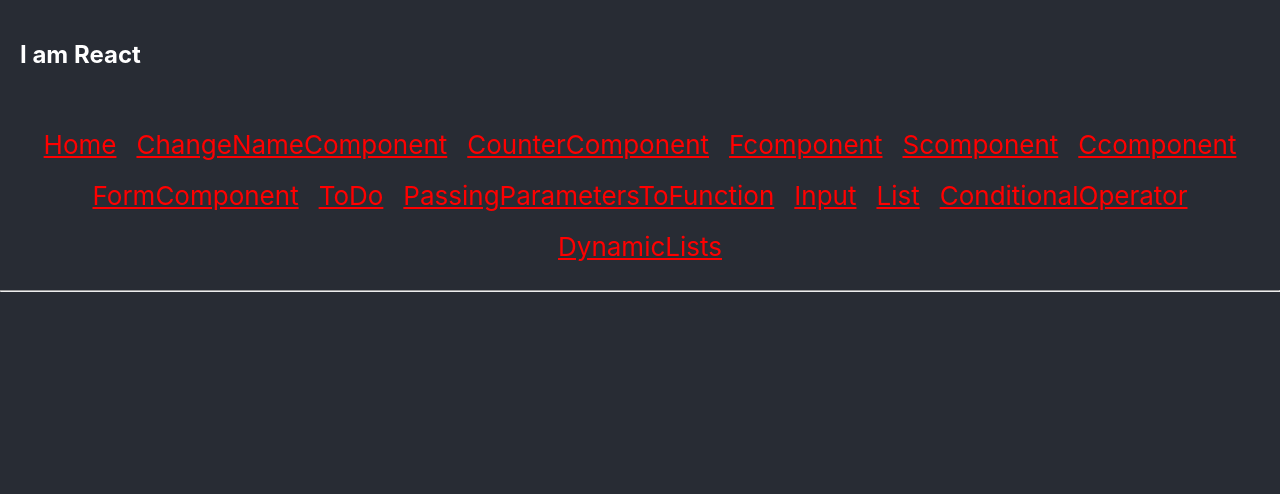
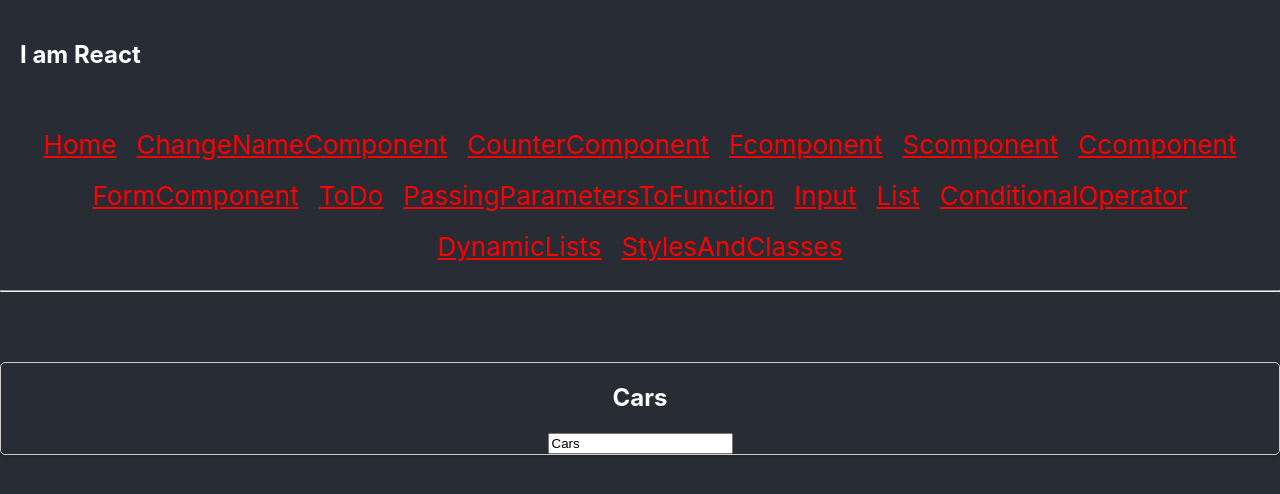
Before and after one commit to maxkukish8/trainingprojectreact, a React (Create React App) app: page /styles-classes in a window 1280 px wide. Shown: the top 494 px of the page. Built offline with nearby package versions, Linux system fonts and the light colour scheme.

Commit message:
Added new files

```diff
--- a/src/App.js
+++ b/src/App.js
@@ -13,6 +13,7 @@ import Input from "./Components/Input";
 import List from "./Components/List";
 import ConditionalOperator from "./Components/ConditionalOperator";
 import DynamicLists from "./Components/DynamicLists";
+import StylesAndClasses from "./Components/StylesAndClasses"
 
 import {BrowserRouter as Router, Route, Link, Routes} from "react-router-dom";
 
@@ -36,6 +37,7 @@ function App() {
                   <Link to="/list">List</Link>
                   <Link to="/conditional-operator">ConditionalOperator</Link>
                   <Link to="/dynamic-lists">DynamicLists</Link>
+                  <Link to="/styles-classes">StylesAndClasses</Link>
               </div>
           </header>
 
@@ -62,6 +64,7 @@ function App() {
                   <Route path="/list" element={<List/>} />
                   <Route path="/conditional-operator" element={<ConditionalOperator/>} />
                   <Route path="/dynamic-lists" element={<DynamicLists/>} />
+                  <Route path="/styles-classes" element={<StylesAndClasses/>} />
               </Routes>
           </div>
       </Router>
--- /dev/null
+++ b/src/Components/StylesAndClasses.js
@@ -0,0 +1,68 @@
+import React, {Component} from "react";
+import classes from './newStyles.css';
+import Radium from "radium";
+
+
+export default class InlineStyles extends Component {
+
+    constructor(props) {
+        super(props)
+
+        this.state = {
+            appTitle: 'Cars'
+        }
+    }
+
+    titleChangeHandler(title) {
+        this.setState({
+            appTitle: title
+        })
+    }
+
+    render() {
+
+        const inputClasses = [classes.input]
+
+        if (this.state.appTitle !== '') {
+            inputClasses.push(classes.green)
+        } else {
+            inputClasses.push(classes.red)
+        }
+
+        if (this.state.appTitle.length > 4) {
+            inputClasses.push(classes.bold)
+        }
+
+        const styleBlock = {
+            boxShadow: '0 4px 5px 0 rgba(0, 0, 0, .14)',
+            borderRadius: '5px',
+            border: '1px solid #ccc',
+            marginBottom: '10px',
+            display: 'block',
+            ':hover': {
+                border: '4px solid #aaa',
+                boxShadow: '0 4px 15px 0 white',
+                cursor: 'pointer'
+            }
+        }
+
+        return (
+            <div className={classes.newStyles} style={styleBlock}>
+                <h2>{this.state.appTitle}</h2>
+                <input
+                    type="text"
+                    value={this.state.appTitle}
+                    onChange={(event) => this.titleChangeHandler(event.target.value)}
+                    className={inputClasses.join(' ')}
+                />
+            </div>
+        )
+    }
+
+}
+
+InlineStyles = Radium(InlineStyles);
+
+/*
+join - метод, який перетворює масив в строку, так як className читає лише строку.
+*/
--- /dev/null
+++ b/src/Components/newStyles.css
@@ -0,0 +1,28 @@
+.newStyles {
+    padding: 10px;
+    transition: border, box-shadow .3s;
+}
+
+.input {}
+
+.input:active, .input:focus {
+    outline: none;
+}
+
+.input.green {
+    border: 3px solid yellow;
+}
+
+.input.red {
+    border: 3px solid red;
+}
+
+.input.bold {
+    border: 3px solid purple;
+}
+
+.Car {
+    border: 1px solid #ccc;
+    margin: 0 10px;
+    padding: 10px;
+}
```
